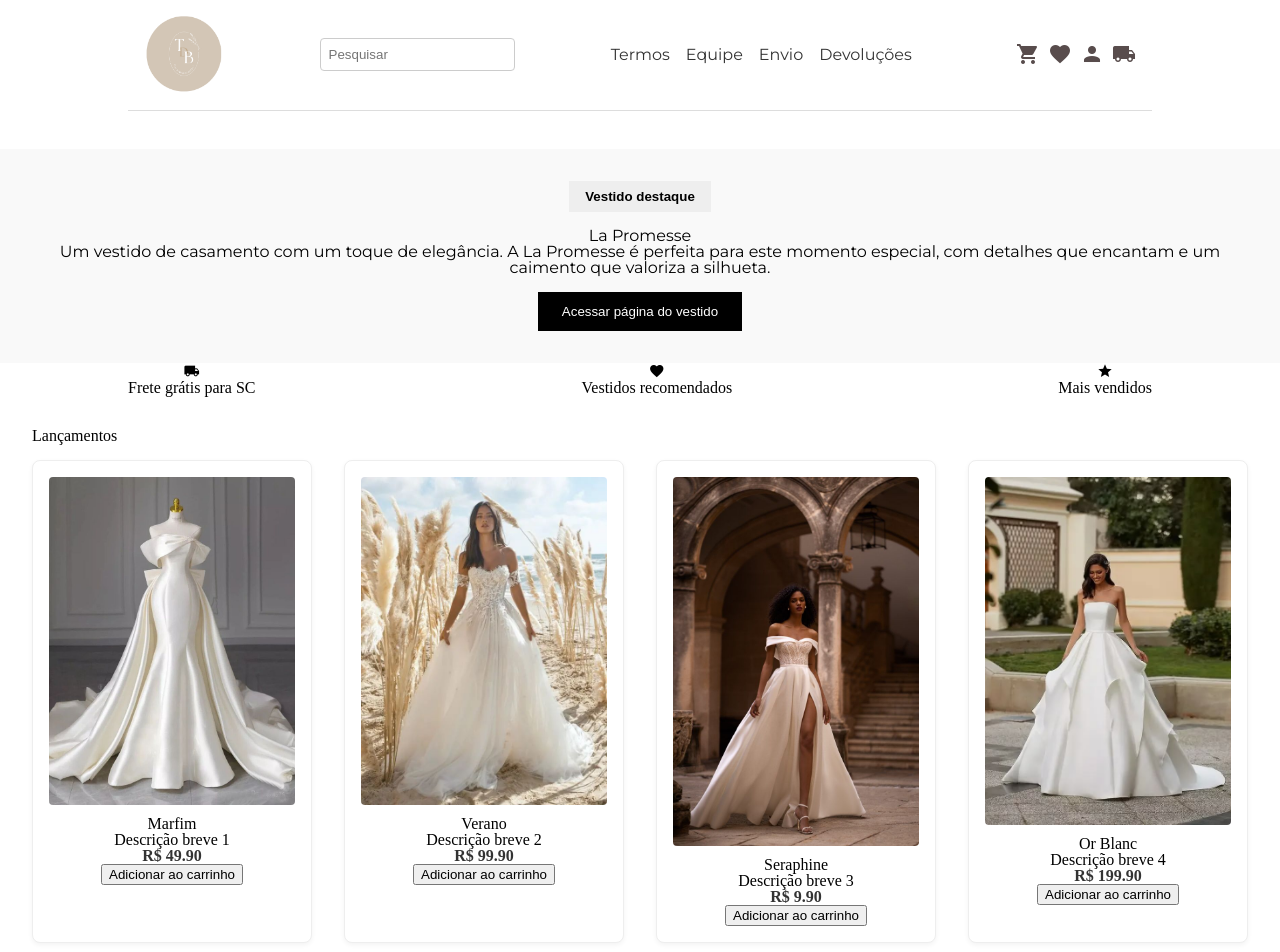
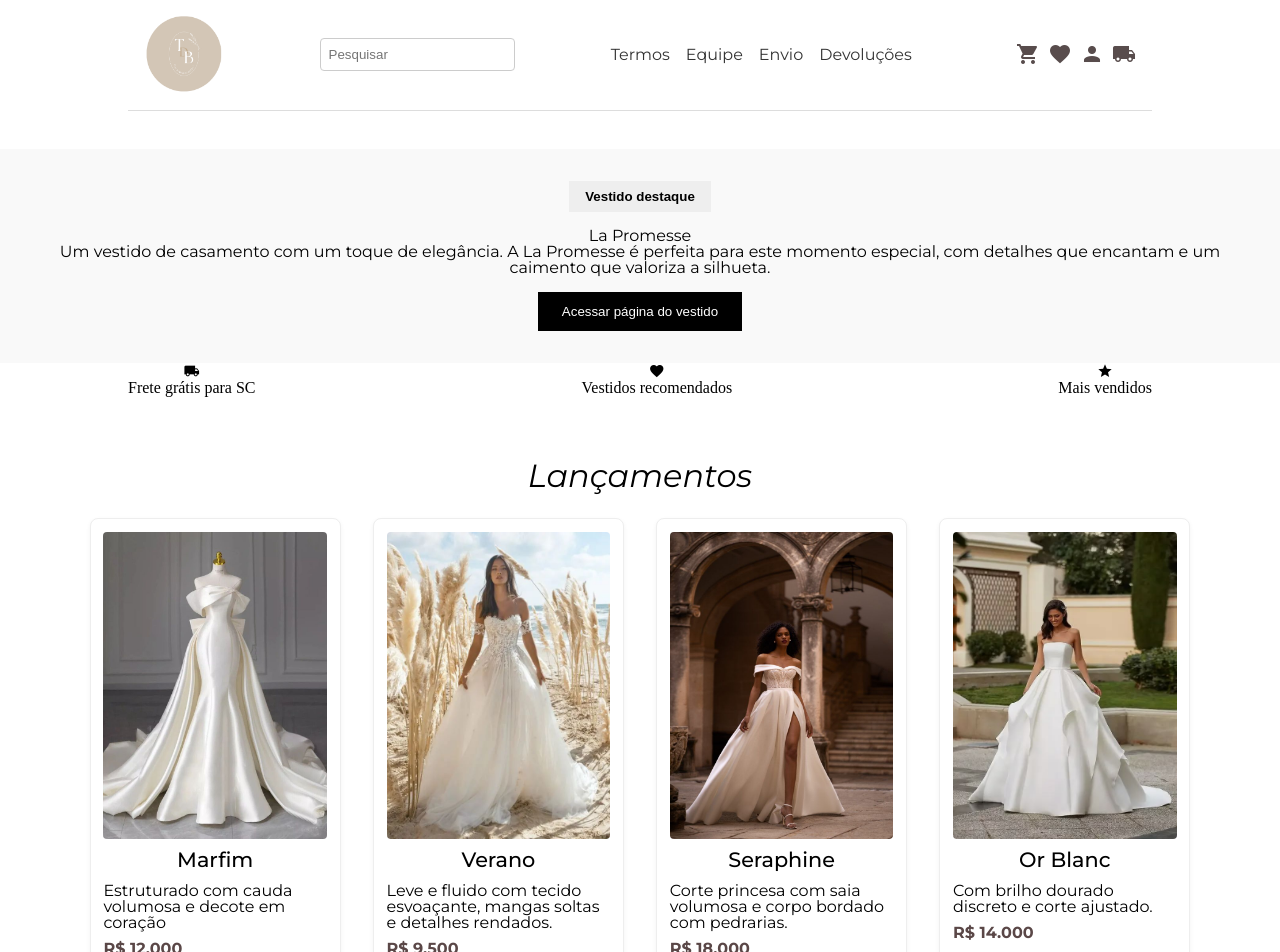
Before and after one commit to helenasf8/the-diamond-bridal, a Vue app in the folder site/: page / in a window 1280 px wide. Shown: the top 952 px of the page. Built offline with nearby package versions, Linux system fonts and the light colour scheme.

Commit message:
FEAT css vestidos #8

```diff
--- a/site/src/App.vue
+++ b/site/src/App.vue
@@ -10,14 +10,14 @@ paginaAtual.value = "carrinho";
 const searchQuery = ref('')
 
 const produtos = [
-{ id: 1, titulo: 'Marfim', resenha: 'Descrição breve 1', preco: 49.9, capa: '/img/vestido marfim.jpg' },
-{ id: 2, titulo: 'Verano', resenha: 'Descrição breve 2', preco: 99.9, capa: '/img/Verano.jpg' },
-{ id: 3, titulo: 'Seraphine', resenha: 'Descrição breve 3', preco: 9.9, capa: '/img/Seraphine.jpg' },
-{ id: 4, titulo: 'Or Blanc', resenha: 'Descrição breve 4', preco: 199.9, capa: '/img/Or Blanc.jpg' },
-{ id: 5, titulo: 'Lumière', resenha: 'Descrição breve 5', preco: 29.9, capa: '/img/Lumière.jpg' },
-{ id: 6, titulo: 'La Reine', resenha: 'Descrição breve 1', preco: 49.9, capa: '/img/La Reine.jpg' },
-{ id: 7, titulo: 'La Promesse', resenha: 'Descrição breve 2', preco: 99.9, capa: '/img/La Promesse.jpg' },
-{ id: 8, titulo: 'Belladona', resenha: 'Descrição breve 3', preco: 9.9, capa: '/img/Belladonna.jpg' }
+{ id: 1, titulo: 'Marfim', resenha: 'Estruturado com cauda volumosa e decote em coração', preco: 12, capa: '/img/vestido marfim.jpg' },
+{ id: 2, titulo: 'Verano', resenha: 'Leve e fluido com tecido esvoaçante, mangas soltas e detalhes rendados.', preco: 9.5, capa: '/img/Verano.jpg' },
+{ id: 3, titulo: 'Seraphine', resenha: 'Corte princesa com saia volumosa e corpo bordado com pedrarias.', preco: 18, capa: '/img/Seraphine.jpg' },
+{ id: 4, titulo: 'Or Blanc', resenha: 'Com brilho dourado discreto e corte ajustado.', preco: 14, capa: '/img/Or Blanc.jpg' },
+{ id: 5, titulo: 'Lumière', resenha: 'Delicado e iluminado com detalhes cintilantes que refletem a luz.', preco: 13.5, capa: '/img/Lumière.jpg' },
+{ id: 6, titulo: 'La Reine', resenha: 'Majestoso de corte clássico com saia ampla e sem mangas.', preco: 20, capa: '/img/La Reine.jpg' },
+{ id: 7, titulo: 'La Promesse', resenha: 'Delicado com caimento suave e iluminado, com bordados sutis.', preco: 10.5, capa: '/img/La Promesse.jpg' },
+{ id: 8, titulo: 'Belladona', resenha: 'Sensual com corte sereia, rendas marcantes e aplicação de flores.', preco: 16, capa: '/img/Belladonna.jpg' }
 ]
 
 const filteredItems = computed(() =>
@@ -119,12 +119,11 @@ return total + (item.produtos.preco * item.quantidade);
         <img :src="produto.capa" :alt="produto.titulo" />
           <h4>{{ produto.titulo }}</h4>
             <p>{{ produto.resenha }}</p>
-<p class="preco">R$ {{ produto.preco.toFixed(2) }}</p>
+            <p class="preco">R$ {{ produto.preco.toFixed(3) }}</p>
           <button @click="adicionarAoCarrinho(produto)">Adicionar ao carrinho</button>
       </div>
     </div>
 </section>
-
 <section class="carrinho" v-if="paginaAtual === 'carrinho'">
   <h3>Carrinho</h3>
     <div v-if="carrinho.length === 0">Carrinho vazio</div>
@@ -141,7 +140,6 @@ return total + (item.produtos.preco * item.quantidade);
           <button @click="limparCarrinho">Limpar carrinho</button>
     </div>
 </section>
-
 </template>
 
 <style scoped>
@@ -153,7 +151,7 @@ margin: 0 10vw 3vw 10vw;
 }
 
 .icons span {
-  color: rgb(88, 76, 76);
+  color: #584c4c;
 }
 
 nav {
@@ -244,34 +242,59 @@ font-size: 1rem;
 }
 
 .lancamentos {
-padding: 2rem;
+  margin: 5vw 2vw 5vw 2vw;
+  font-family: "Montserrat", sans-serif;
+}
+.lancamentos h3 {
+ text-align: center;
+ font-size: 2rem;
+ font-style: italic;
 }
 
 .produtos-grid {
   display: grid;
   grid-template-columns: repeat(auto-fit, minmax(220px, 1fr));
   gap: 2rem;
-margin-top: 1rem;
+  margin: 2vw 5vw 0 5vw;
 }
 
 .produto-card {
   background: #fff;
   border: 1px solid #eee;
   border-radius: 8px;
-padding: 1rem;
+  padding: 1vw;
   text-align: center;
   box-shadow: 0 2px 5px rgba(0,0,0,0.05);
+}
+
+.produto-card h4 {
+  font-weight: 500;
+  font-size: 1.3rem;
+  padding-bottom: 1vw;
+}
+.produto-card p {
+  padding-bottom: 10px;
+  text-align: left;
 }
 
 .produto-card img {
   width: 100%;
   border-radius: 4px;
   margin-bottom: 0.5rem;
+  height: 24vw;
+}
+
+.produto-card button {
+  border: none;
+  border-radius: 5px;
+  padding: 8px;
+  margin-top: 10px;
+  font-weight: 500;
 }
 
 .preco {
   font-weight: bold;
-color: #333;
+  color: #5a4747;
 }
 
 </style>
```
Also changed, not shown: site/public/img/La Reine.jpg, site/public/img/Lumière.jpg. Lines whose indentation alone changed are shown as unchanged.
